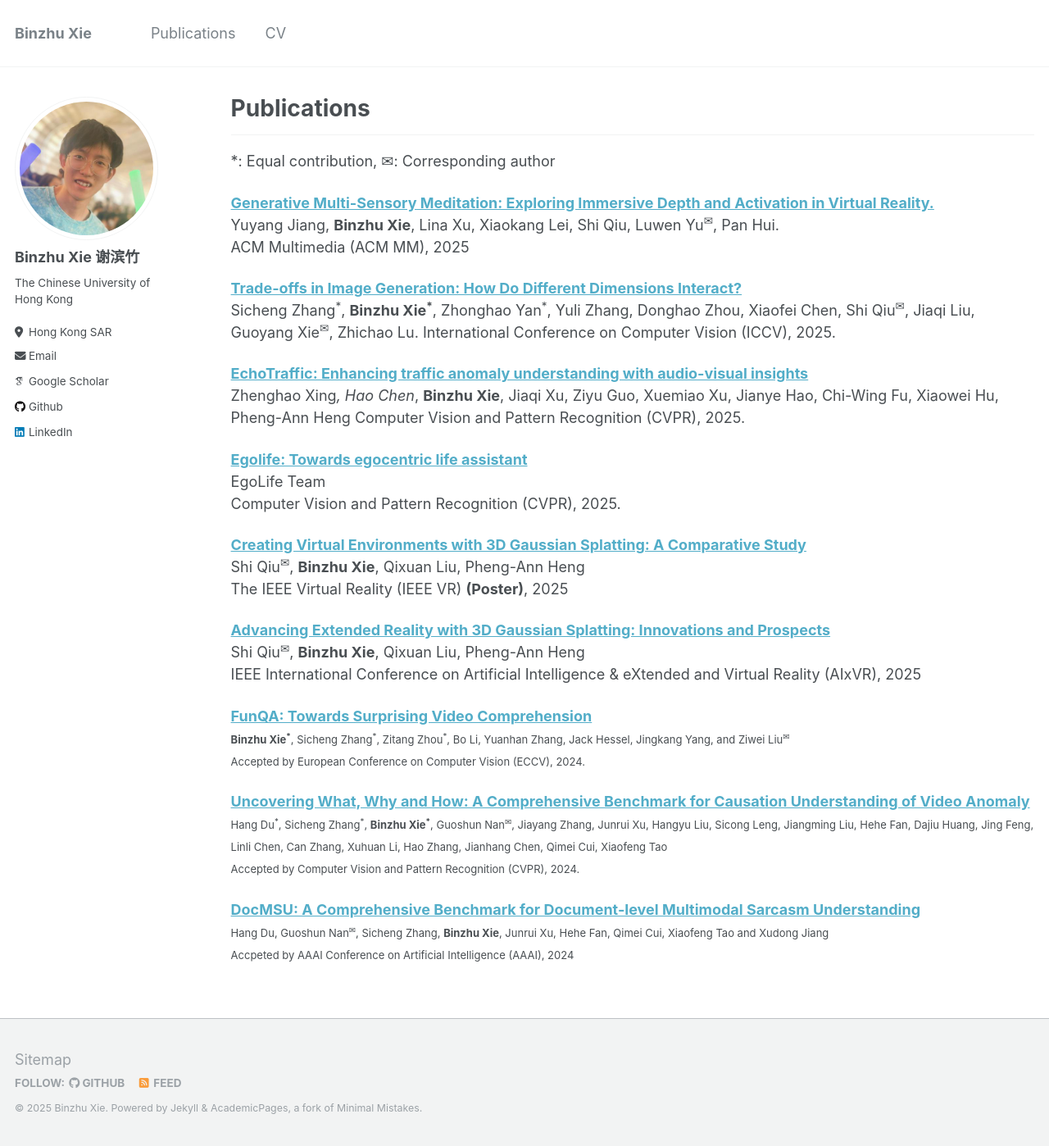
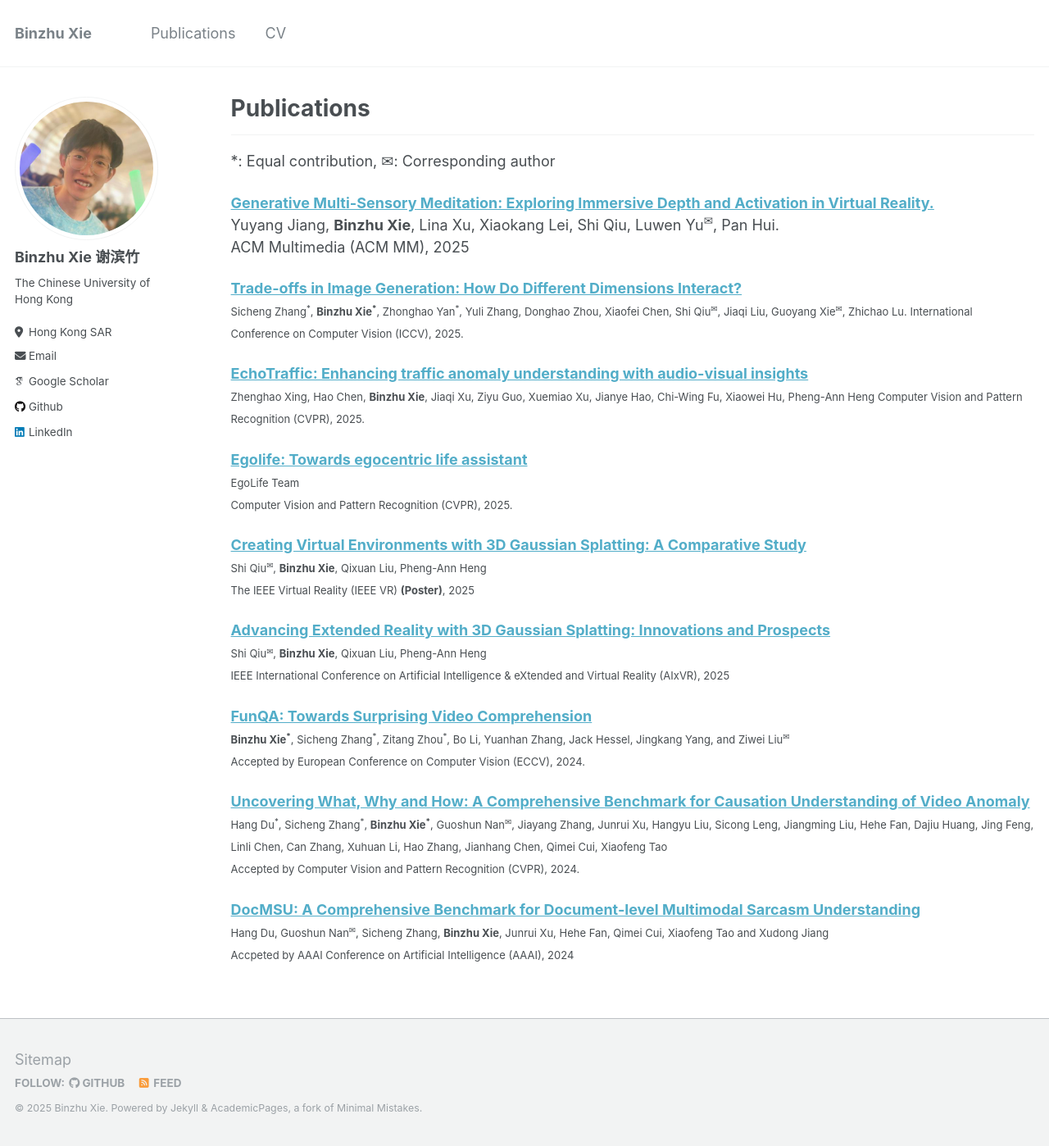
Before and after one commit to Nicous20/Nicous20.github.io, a Jekyll site: the page built from _pages/publications.md, in a window 1280 px wide and 1398 px high. Shown: the whole window at 82% size. Built offline with Jekyll 4.4.1, drawn with Linux system fonts in a browser that asks for light colours; some web fonts are replaced.

Commit message:
Update publications.md

```diff
--- a/_pages/publications.md
+++ b/_pages/publications.md
@@ -13,23 +13,23 @@ Yuyang Jiang, **Binzhu Xie**, Lina Xu, Xiaokang Lei, Shi Qiu, Luwen Yu<sup>✉</
 ACM Multimedia (ACM MM), 2025
 
 [**Trade-offs in Image Generation: How Do Different Dimensions Interact?**]()
-Sicheng Zhang<sup>*</sup>, **Binzhu Xie<sup>*</sup>**, Zhonghao Yan<sup>*</sup>, Yuli Zhang, Donghao Zhou, Xiaofei Chen, Shi Qiu<sup>✉</sup>, Jiaqi Liu, Guoyang Xie<sup>✉</sup>, Zhichao Lu.
+<span style="font-size: small;">Sicheng Zhang<sup>*</sup>, **Binzhu Xie<sup>*</sup>**, Zhonghao Yan<sup>*</sup>, Yuli Zhang, Donghao Zhou, Xiaofei Chen, Shi Qiu<sup>✉</sup>, Jiaqi Liu, Guoyang Xie<sup>✉</sup>, Zhichao Lu.
 International Conference on Computer Vision (ICCV), 2025.
 
 [**EchoTraffic: Enhancing traffic anomaly understanding with audio-visual insights**](https://openaccess.thecvf.com/content/CVPR2025/papers/Xing_EchoTraffic_Enhancing_Traffic_Anomaly_Understanding_with_Audio-Visual_Insights_CVPR_2025_paper.pdf)
-Zhenghao Xing*, Hao Chen*, **Binzhu Xie**, Jiaqi Xu, Ziyu Guo, Xuemiao Xu, Jianye Hao, Chi-Wing Fu, Xiaowei Hu, Pheng-Ann Heng
+<span style="font-size: small;">Zhenghao Xing, Hao Chen, **Binzhu Xie**, Jiaqi Xu, Ziyu Guo, Xuemiao Xu, Jianye Hao, Chi-Wing Fu, Xiaowei Hu, Pheng-Ann Heng
 Computer Vision and Pattern Recognition (CVPR), 2025.
 
 [**Egolife: Towards egocentric life assistant**](https://egolife-ai.github.io/)
-EgoLife Team
+<span style="font-size: small;">EgoLife Team
 Computer Vision and Pattern Recognition (CVPR), 2025.
 
 [**Creating Virtual Environments with 3D Gaussian Splatting: A Comparative Study**](https://arxiv.org/abs/2501.09302)
-Shi Qiu<sup>✉</sup>, **Binzhu Xie**, Qixuan Liu, Pheng-Ann Heng
+<span style="font-size: small;">Shi Qiu<sup>✉</sup>, **Binzhu Xie**, Qixuan Liu, Pheng-Ann Heng
 The IEEE Virtual Reality (IEEE VR) **(Poster)**, 2025
 
 [**Advancing Extended Reality with 3D Gaussian Splatting: Innovations and Prospects**](https://arxiv.org/abs/2412.06257)
-Shi Qiu<sup>✉</sup>, **Binzhu Xie**, Qixuan Liu, Pheng-Ann Heng
+<span style="font-size: small;">Shi Qiu<sup>✉</sup>, **Binzhu Xie**, Qixuan Liu, Pheng-Ann Heng
 IEEE International Conference on Artificial Intelligence & eXtended and Virtual Reality (AIxVR), 2025
 
 
```
